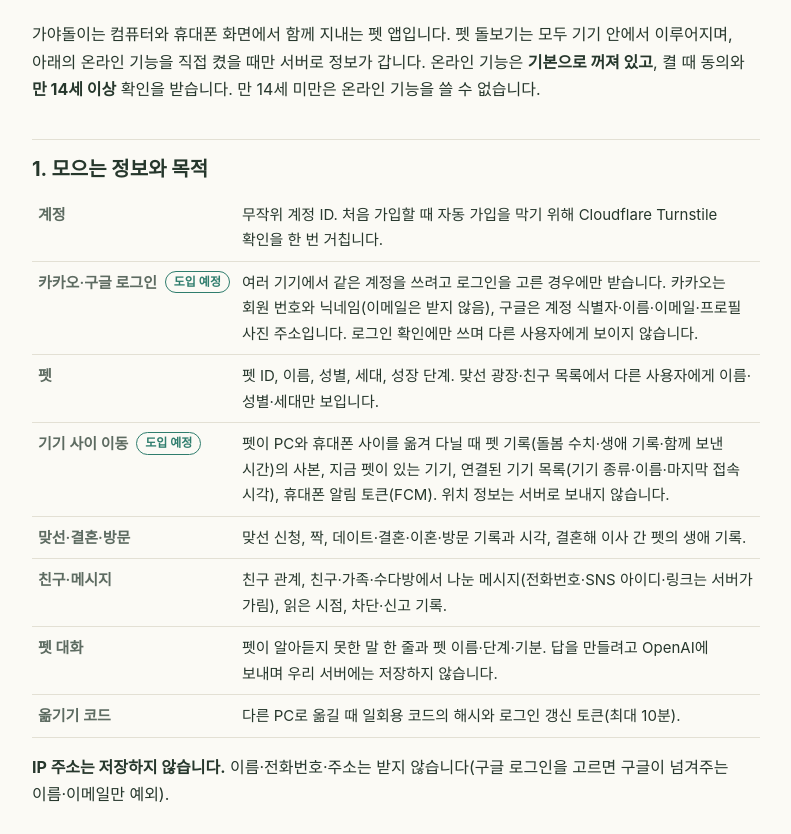
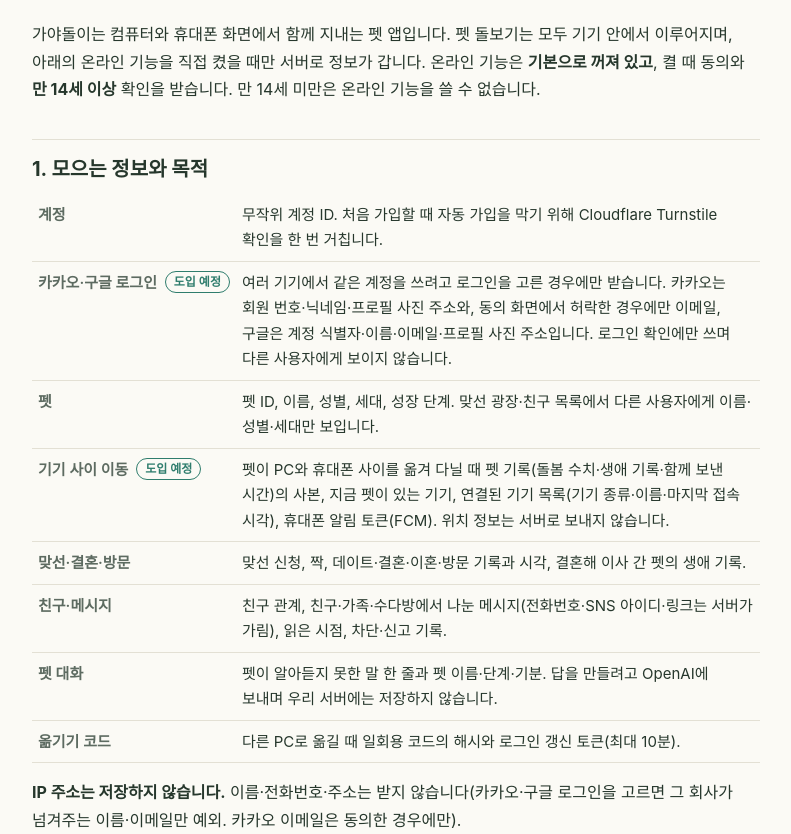
Before and after one commit to namu052/gayadori-releases, a plain HTML site: page privacy/index.html in a window 1280 px wide. Shown: the part 118-952 px from the top of the page, without its empty margins (244-1035 px from the left). Drawn offline with Linux system fonts and the light colour scheme.

Commit message:
privacy: Kakao email only with optional consent

```diff
--- a/privacy/index.html
+++ b/privacy/index.html
@@ -30,7 +30,7 @@
 <h2>1. 모으는 정보와 목적</h2>
 <table>
 <tr><th>계정</th><td>무작위 계정 ID. 처음 가입할 때 자동 가입을 막기 위해 Cloudflare Turnstile 확인을 한 번 거칩니다.</td></tr>
-<tr><th>카카오·구글 로그인 <span class="soon">도입 예정</span></th><td>여러 기기에서 같은 계정을 쓰려고 로그인을 고른 경우에만 받습니다. 카카오는 회원 번호와 닉네임(이메일은 받지 않음), 구글은 계정 식별자·이름·이메일·프로필 사진 주소입니다. 로그인 확인에만 쓰며 다른 사용자에게 보이지 않습니다.</td></tr>
+<tr><th>카카오·구글 로그인 <span class="soon">도입 예정</span></th><td>여러 기기에서 같은 계정을 쓰려고 로그인을 고른 경우에만 받습니다. 카카오는 회원 번호·닉네임·프로필 사진 주소와, 동의 화면에서 허락한 경우에만 이메일, 구글은 계정 식별자·이름·이메일·프로필 사진 주소입니다. 로그인 확인에만 쓰며 다른 사용자에게 보이지 않습니다.</td></tr>
 <tr><th>펫</th><td>펫 ID, 이름, 성별, 세대, 성장 단계. 맞선 광장·친구 목록에서 다른 사용자에게 이름·성별·세대만 보입니다.</td></tr>
 <tr><th>기기 사이 이동 <span class="soon">도입 예정</span></th><td>펫이 PC와 휴대폰 사이를 옮겨 다닐 때 펫 기록(돌봄 수치·생애 기록·함께 보낸 시간)의 사본, 지금 펫이 있는 기기, 연결된 기기 목록(기기 종류·이름·마지막 접속 시각), 휴대폰 알림 토큰(FCM). 위치 정보는 서버로 보내지 않습니다.</td></tr>
 <tr><th>맞선·결혼·방문</th><td>맞선 신청, 짝, 데이트·결혼·이혼·방문 기록과 시각, 결혼해 이사 간 펫의 생애 기록.</td></tr>
@@ -38,7 +38,7 @@
 <tr><th>펫 대화</th><td>펫이 알아듣지 못한 말 한 줄과 펫 이름·단계·기분. 답을 만들려고 OpenAI에 보내며 우리 서버에는 저장하지 않습니다.</td></tr>
 <tr><th>옮기기 코드</th><td>다른 PC로 옮길 때 일회용 코드의 해시와 로그인 갱신 토큰(최대 10분).</td></tr>
 </table>
-<p><strong>IP 주소는 저장하지 않습니다.</strong> 이름·전화번호·주소는 받지 않습니다(구글 로그인을 고르면 구글이 넘겨주는 이름·이메일만 예외).</p>
+<p><strong>IP 주소는 저장하지 않습니다.</strong> 이름·전화번호·주소는 받지 않습니다(카카오·구글 로그인을 고르면 그 회사가 넘겨주는 이름·이메일만 예외. 카카오 이메일은 동의한 경우에만).</p>
 
 <h2>2. 보관 기간</h2>
 <ul>
```
